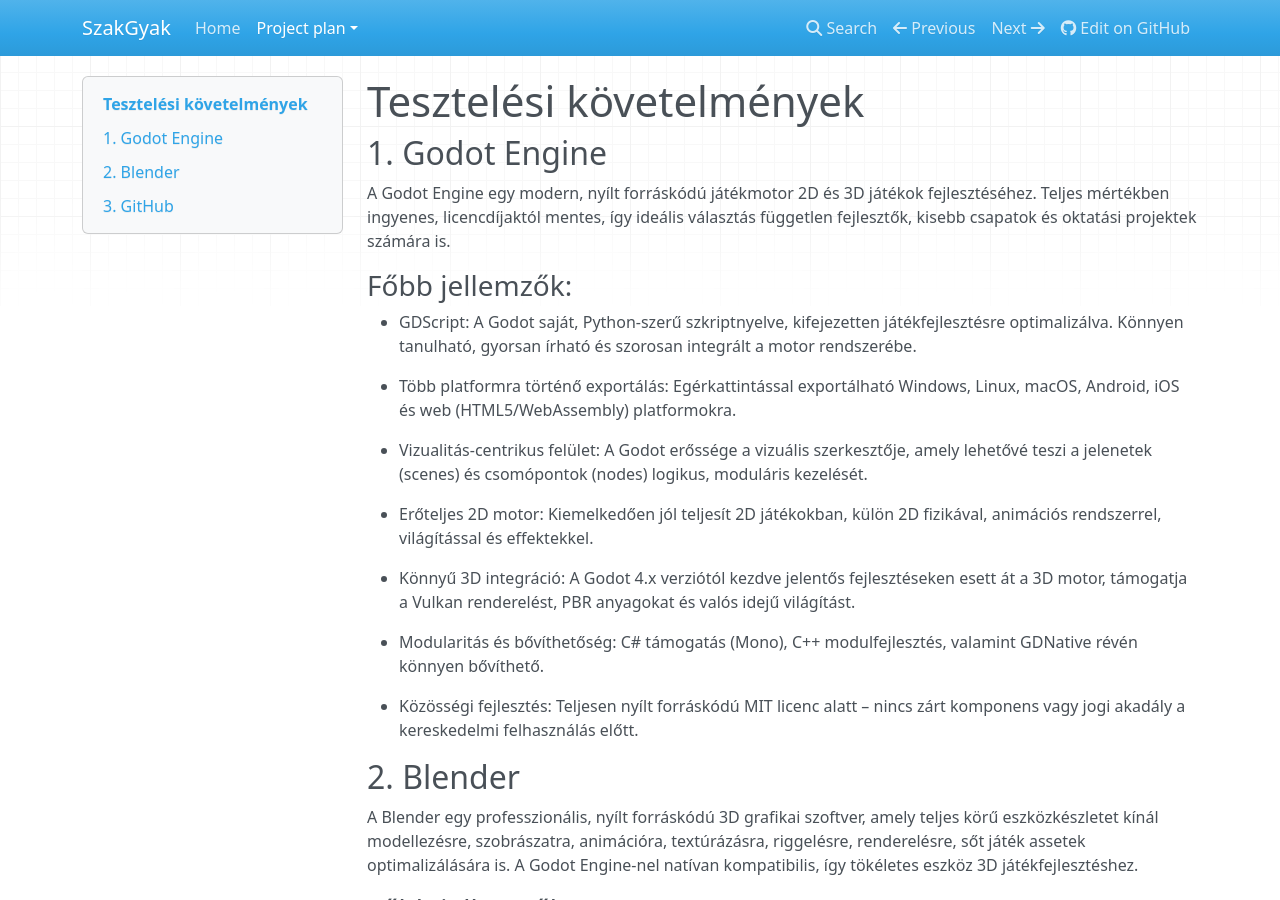
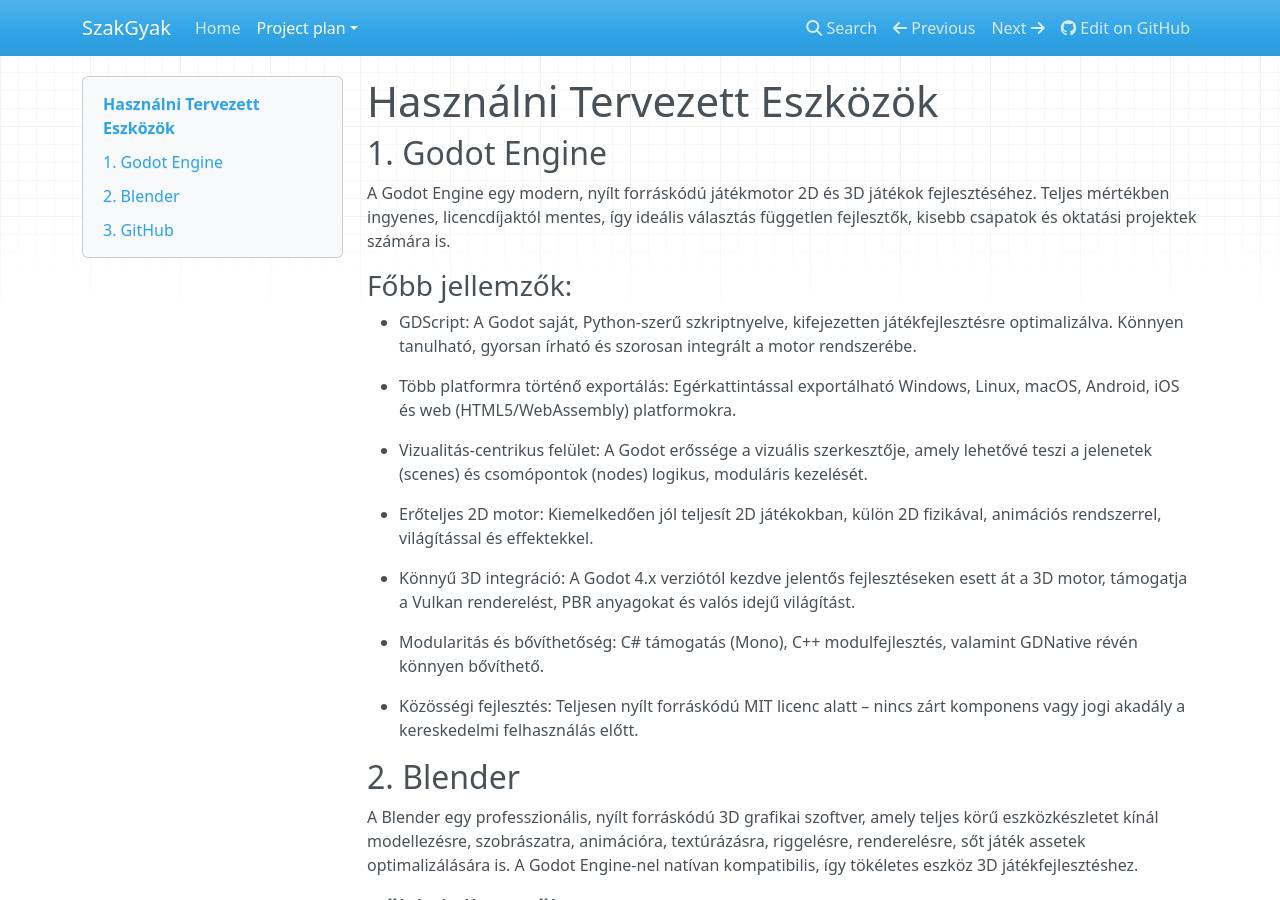
Before and after one commit to szsolt0/SzakGyak, an MkDocs documentation site: the page built from docs/project-plan/Tools.md, in a window 1280 px wide and 900 px high. Built offline with MkDocs 1.6.1, drawn with Linux system fonts in a browser that asks for light colours; nearby versions of some CDN libraries.

Commit message:
tools updated

```diff
--- a/docs/project-plan/Tools.md
+++ b/docs/project-plan/Tools.md
@@ -1,4 +1,4 @@
-# Tesztelési követelmények
+# Használni Tervezett Eszközök
 
 ## 1. Godot Engine
 A Godot Engine egy modern, nyílt forráskódú játékmotor 2D és 3D játékok fejlesztéséhez.
```
